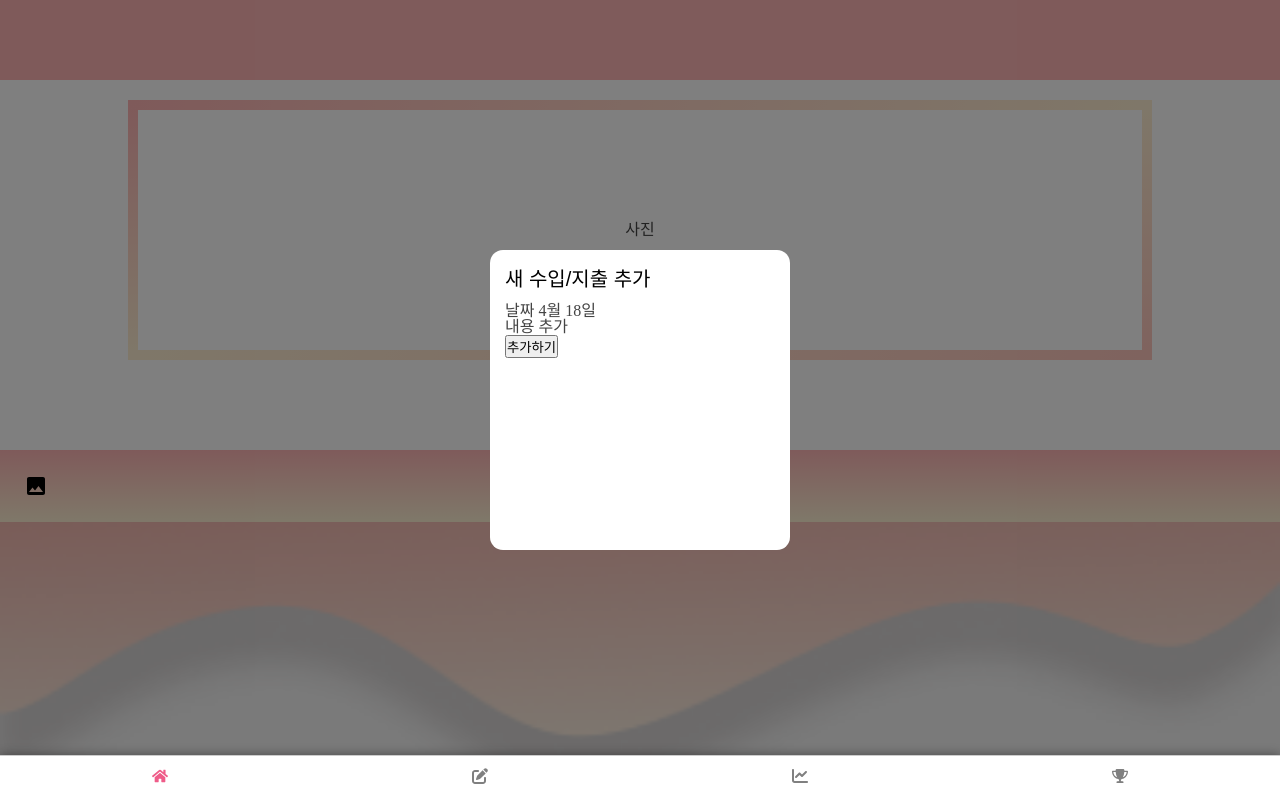
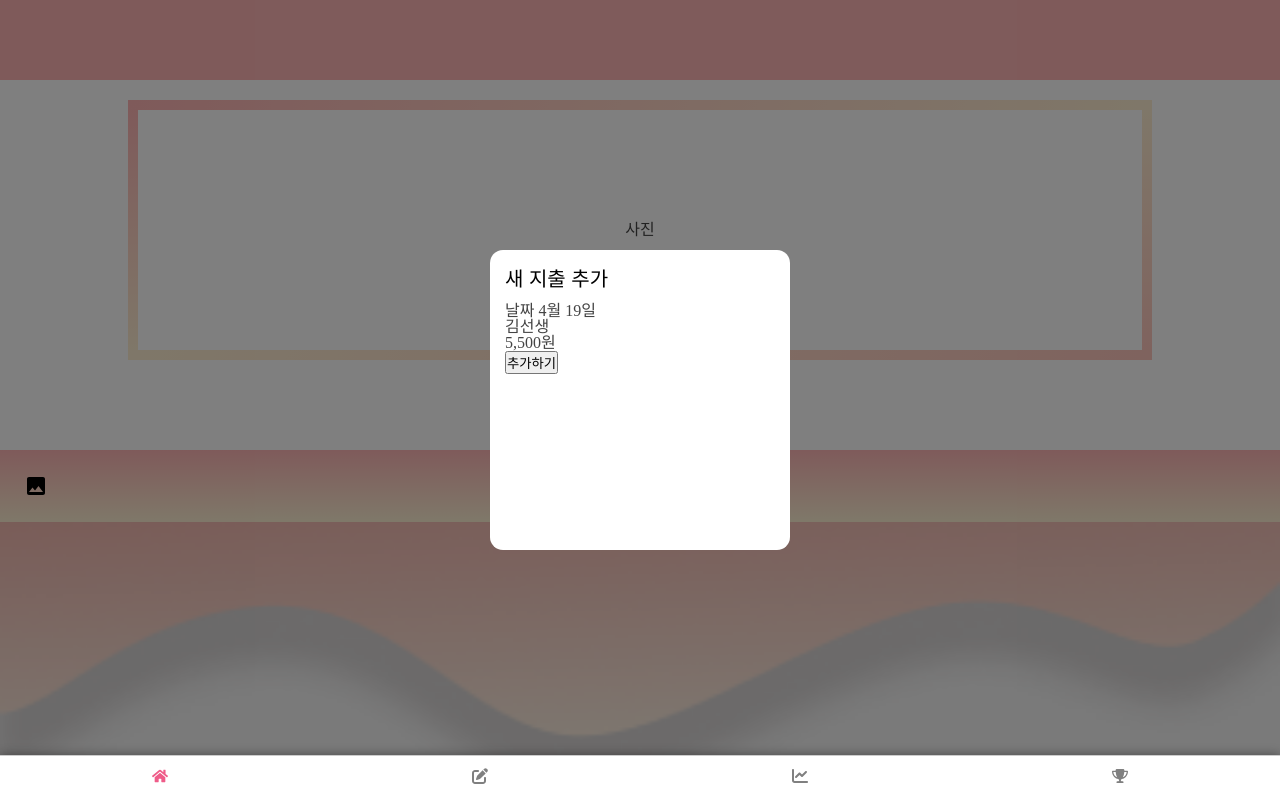
Before and after one commit to seon03/DontWorry, a React (Create React App) app in the folder front/src/: page /ocr in a window 1280 px wide. Both pictures are taken after a click on the button "등록". Built offline with nearby package versions, Linux system fonts and the light colour scheme; no server answers; the HTML template or start-up script is replaced by a standard one.

Commit message:
Update OCRPage.jsx

```diff
--- a/front/src/pages/OCRPage.jsx
+++ b/front/src/pages/OCRPage.jsx
@@ -74,11 +74,12 @@ function OCRPage() {
                     }
                 }}>
                     <div className={'modal-content'}>
-                        <p className='money-title'>새 수입/지출 추가</p>
+                        <p className='money-title'>새 지출 추가</p>
                         <form className="ocr-content">
-                            <div className="input" placeholder="날짜">날짜 4월 18일</div>
+                            <div className="input" placeholder="날짜">날짜 4월 19일</div>
                             {/*<div className="input" placeholder="일정">일정 선택</div>*/}
-                            <div className="input" placeholder="내용">내용 추가</div>
+                            <div className="input" placeholder="내용">김선생</div>
+                            <div className="input" placeholder="내용">5,500원</div>
                             {/*<div className="money-type">자산 선택</div>*/}
                             {/*<div className="money-category">카테고리 선택</div>*/}
                             <button className={'modal-close-btn'} onClick={clickAddButton}>
```
